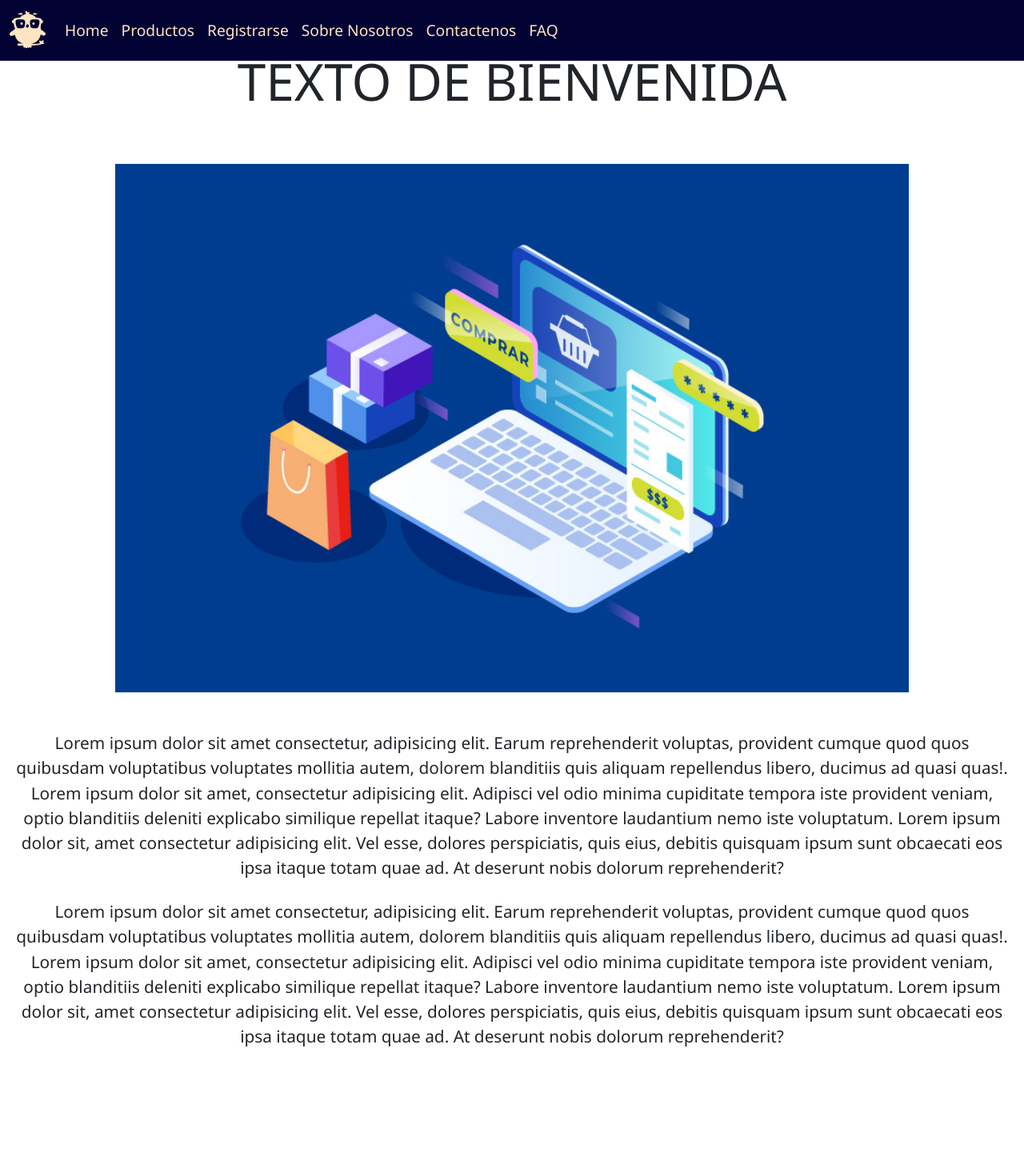
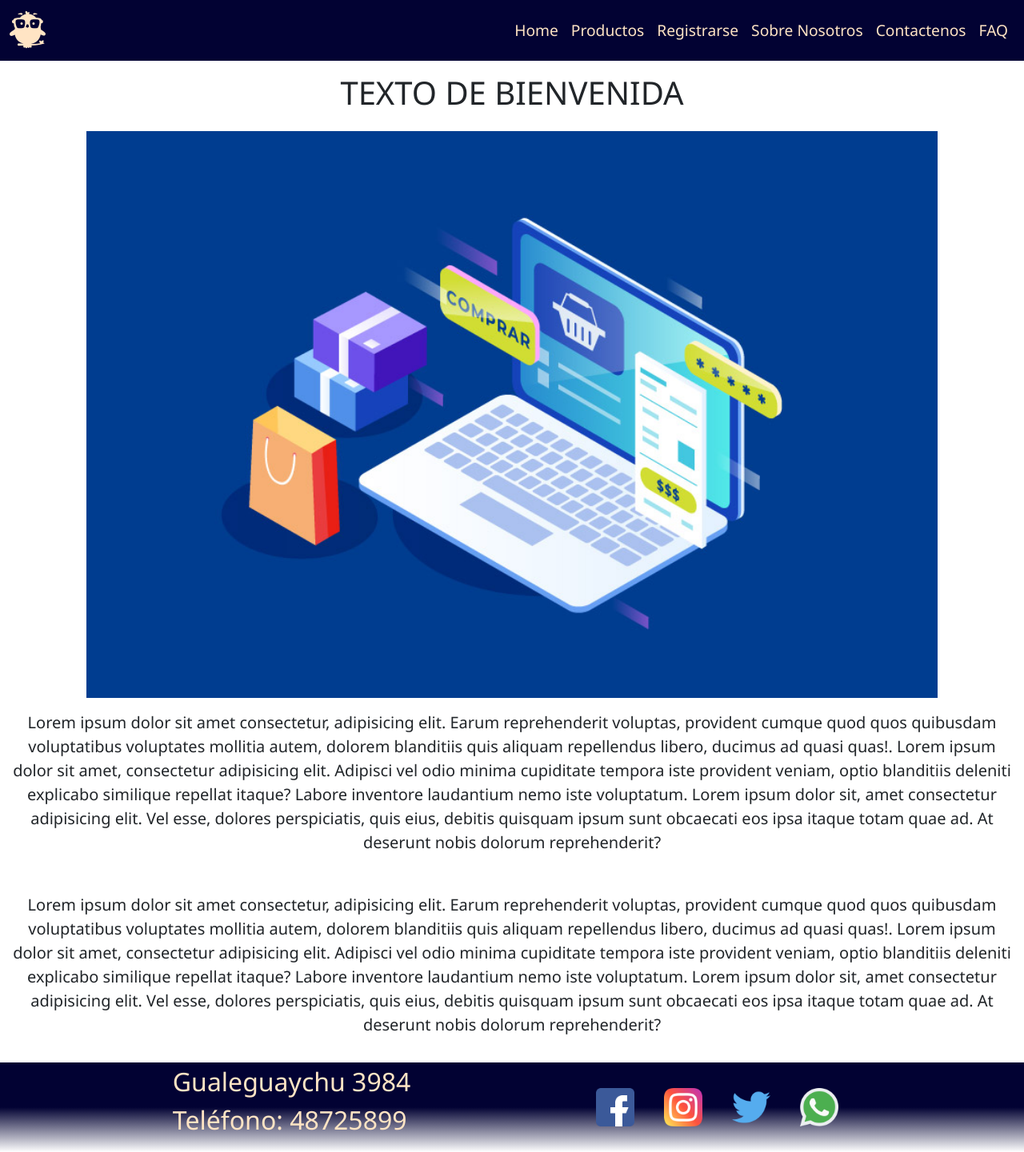
Before and after one commit to FrancoBeber/Proyecto-Coder, a plain HTML site: page index.html in a window 1280 px wide. Shown: the whole page at 80% size. Before the commit the page ends 1328 px from the top, so only its background shows below. Drawn offline with nearby package versions, Linux system fonts and the light colour scheme.

Commit message:
agregue modelado al index

```diff
--- a/css/styles.css
+++ b/css/styles.css
@@ -35,135 +35,23 @@ body {
   color: red;
 }
 
-/*
-.navbar {
-  grid-area: navbar;
-  background-color: rgb(2, 2, 51);
+.logo_foot img {
+  width: 30px;
+  height: 30px;
 }
-.navbar__links {
-  list-style: none;
+.navbar-toggler {
+  background-color: bisque;
+}
+.navbar-collapse {
+  flex-grow: 0;
+}
+/*Estilos Index*/
+.row img {
+  max-width: 85%;
+  max-height: 85%;
 }
 
-.navbar__links a {
-  font-size: 0.8rem;
-  text-decoration: none;
-  color: white;
-  font-family: "Noto Sans", sans-serif;
-}
-.fa-brands {
-  font-size: 2rem;
-  color: white;
-  transition: all 2s;
-}
-
-@keyframes logo_animado {
-  0% {
-    transform: translateX(0px);
-  }
-  25% {
-    transform: translateX(50px);
-  }
-  50% {
-    transform: translateX(0px);
-  }
-  75% {
-    transform: translateX(-50px);
-  }
-  100% {
-    transform: translateX(0px);
-  }
-}
-
-@keyframes titulo_animado {
-  0% {
-  }
-  25% {
-    transform: scale(1.1, 1.1);
-    color: tomato;
-  }
-  50% {
-    transform: scale(1, 1);
-    color: bisque;
-  }
-  75% {
-    transform: scale(1.1, 1.1);
-    color: tomato;
-  }
-  100% {
-    transform: scale(1, 1);
-    color: bisque;
-  }
-}
-
-@media screen and (min-width: 768px) {
-  .navbar {
-    display: flex;
-    flex-direction: row;
-    justify-content: space-evenly;
-    align-items: center;
-    background-image: linear-gradient(
-      to bottom,
-      white,
-      rgb(2, 2, 51) 50%,
-      rgb(2, 2, 51)
-    );
-  }
-
-  .navbar__links li {
-    display: inline-block;
-    margin: 0 2rem;
-    padding: 1rem;
-    transition: all 2s;
-  }
-
-  .navbar__links a {
-    text-decoration: none;
-    color: bisque;
-    font-size: 1rem;
-    font-family: "Noto Sans", sans-serif;
-    transition: all 2s;
-  }
-  .navbar__links a:hover {
-    text-decoration: underline bisque;
-  }
-  .navbar__links li:hover {
-    transform: scale(1.2);
-  }
-
-  .fa-brands {
-    font-size: 3rem;
-    margin: 1rem;
-    color: bisque;
-    animation-name: logo_animado;
-    animation-duration: 3s;
-    animation-delay: 2s;
-    animation-iteration-count: 1;
-  }
-
-  .fa-brands:hover {
-    font-size: 4rem;
-  }
-}
-
-@media screen and (min-width: 1024px) {
-  .navbar__links li {
-    display: inline-block;
-    margin: 0 1rem;
-    padding: 2rem;
-  }
-
-  .navbar__links a {
-    font-size: 1.3rem;
-  }
-
-  .fa-brands {
-    font-size: 3rem;
-  }
-}
-*/
-
-/* Estilos del footer*/
-/*
+/*Estilos del footer*/
 .foot {
   grid-area: footer;
   background-color: rgb(2, 2, 51);
@@ -220,117 +108,9 @@ body {
     height: 3rem;
   }
 }
-*/
+
 /* Estilos del index*/
-.grid-container {
-  text-align: center;
-  display: grid;
-  gap: 1rem;
-  grid-template-areas:
-    "header"
-    "navbar"
-    "main"
-    "footer";
-  grid-template-rows: auto auto 1fr auto;
-  height: 100vh;
-}
 
-.header-index {
-  grid-area: header;
-}
-
-.mainIndex {
-  grid-area: main;
-}
-.mainIndex img {
-  width: 25rem;
-  height: 25rem;
-}
-
-.mainIndex p {
-  font-size: 0.8rem;
-  font-family: "Noto Sans", sans-serif;
-  margin: 0.3rem;
-  padding: 0.3rem;
-}
-
-.mainIndex img {
-  margin: 0.5rem;
-  padding: 0.5rem;
-  width: 80%;
-  height: 100%;
-}
-
-@media screen and (min-width: 768px) {
-  .grid-container {
-    text-align: center;
-    display: grid;
-    gap: 1rem;
-    grid-template-areas:
-      "header header"
-      "navbar navbar"
-      "main main"
-      "footer footer";
-    grid-template-rows: auto auto 1fr auto;
-    grid-template-columns: auto auto;
-    height: 100vh;
-    /* background: linear-gradient(45deg, red, blue); */
-  }
-  .mainIndex {
-    background-color: white;
-    margin: 0;
-    padding: 0;
-    /* background: linear-gradient(45deg, red, blue); */
-  }
-
-  .mainIndex h1 {
-    text-align: center;
-    margin: 1rem;
-    padding: 1rem;
-    font-size: 3rem;
-    font-family: "Noto Sans", sans-serif;
-    animation-name: titulo_animado;
-    animation-duration: 3s;
-    animation-delay: 2s;
-    animation-iteration-count: 1;
-  }
-
-  .mainIndex p {
-    font-size: 1.2rem;
-    margin: 0.5rem;
-    padding: 0.5rem;
-  }
-
-  .mainIndex p {
-    font-size: 1rem;
-    font-family: "Noto Sans", sans-serif;
-    margin: 0.4rem;
-    padding: 0.4rem;
-  }
-
-  .mainIndex div {
-    text-align: center;
-  }
-
-  .mainIndex img {
-    margin: 1rem;
-    padding: 1rem;
-    width: 80%;
-    height: 100%;
-  }
-}
-
-@media screen and (min-width: 1024px) {
-  .mainIndex h1 {
-    font-size: 4rem;
-  }
-
-  .mainIndex p {
-    font-size: 1.3rem;
-    margin: 0.5rem;
-    padding: 0.5rem;
-  }
-}
 /*Estilos de aboutus*/
 .main__about {
   grid-area: main;
--- a/index.html
+++ b/index.html
@@ -33,7 +33,7 @@
   <body class="grid-container">
     <!-- Header para navegacion de paginas --------->
     <header class="header-index">
-      <nav class="navbar navbar-expand-lg fixed-top color_navbar">
+      <nav class="navbar navbar-expand-lg color_navbar">
         <div class="container-fluid">
           <a class="navbar-brand" href="index.html"
             ><i class="fa-brands fa-earlybirds"></i
@@ -88,11 +88,14 @@
     <!-- Inicion seccion principal -->
     <main class="mainIndex">
       <!-- Titulo principal --------->
+      <div class="container-fluid text-center p-3">
         <h1>TEXTO DE BIENVENIDA</h1>
+      </div>
       <!-- Fin titulo principal --------->
 
       <!-- Imagen en pantalla de bienvenida -->
-      <div>
+      <div class="container-fluid text-center">
+        <div class="row">
           <img
             src="assets/images/tienda-ecommerce.jpg"
             alt="mujer sosteniendo tarjeta de ccredito frente a computadora"
@@ -101,37 +104,63 @@
         <!-- Cierro imagen pantalla de bienvenida -->
 
         <!-- Inicio texto -->
-      <p>
+        <div class="row">
+          <p class="text-center fs-5 p-3">
             Lorem ipsum dolor sit amet consectetur, adipisicing elit. Earum
             reprehenderit voluptas, provident cumque quod quos quibusdam
-        voluptatibus voluptates mollitia autem, dolorem blanditiis quis aliquam
-        repellendus libero, ducimus ad quasi quas!. Lorem ipsum dolor sit amet,
-        consectetur adipisicing elit. Adipisci vel odio minima cupiditate
-        tempora iste provident veniam, optio blanditiis deleniti explicabo
-        similique repellat itaque? Labore inventore laudantium nemo iste
-        voluptatum. Lorem ipsum dolor sit, amet consectetur adipisicing elit.
-        Vel esse, dolores perspiciatis, quis eius, debitis quisquam ipsum sunt
-        obcaecati eos ipsa itaque totam quae ad. At deserunt nobis dolorum
-        reprehenderit?
+            voluptatibus voluptates mollitia autem, dolorem blanditiis quis
+            aliquam repellendus libero, ducimus ad quasi quas!. Lorem ipsum
+            dolor sit amet, consectetur adipisicing elit. Adipisci vel odio
+            minima cupiditate tempora iste provident veniam, optio blanditiis
+            deleniti explicabo similique repellat itaque? Labore inventore
+            laudantium nemo iste voluptatum. Lorem ipsum dolor sit, amet
+            consectetur adipisicing elit. Vel esse, dolores perspiciatis, quis
+            eius, debitis quisquam ipsum sunt obcaecati eos ipsa itaque totam
+            quae ad. At deserunt nobis dolorum reprehenderit?
           </p>
-      <p>
+        </div>
+        <div class="row">
+          <p class="text-center fs-5 p-3">
             Lorem ipsum dolor sit amet consectetur, adipisicing elit. Earum
             reprehenderit voluptas, provident cumque quod quos quibusdam
-        voluptatibus voluptates mollitia autem, dolorem blanditiis quis aliquam
-        repellendus libero, ducimus ad quasi quas!. Lorem ipsum dolor sit amet,
-        consectetur adipisicing elit. Adipisci vel odio minima cupiditate
-        tempora iste provident veniam, optio blanditiis deleniti explicabo
-        similique repellat itaque? Labore inventore laudantium nemo iste
-        voluptatum. Lorem ipsum dolor sit, amet consectetur adipisicing elit.
-        Vel esse, dolores perspiciatis, quis eius, debitis quisquam ipsum sunt
-        obcaecati eos ipsa itaque totam quae ad. At deserunt nobis dolorum
-        reprehenderit?
+            voluptatibus voluptates mollitia autem, dolorem blanditiis quis
+            aliquam repellendus libero, ducimus ad quasi quas!. Lorem ipsum
+            dolor sit amet, consectetur adipisicing elit. Adipisci vel odio
+            minima cupiditate tempora iste provident veniam, optio blanditiis
+            deleniti explicabo similique repellat itaque? Labore inventore
+            laudantium nemo iste voluptatum. Lorem ipsum dolor sit, amet
+            consectetur adipisicing elit. Vel esse, dolores perspiciatis, quis
+            eius, debitis quisquam ipsum sunt obcaecati eos ipsa itaque totam
+            quae ad. At deserunt nobis dolorum reprehenderit?
           </p>
+        </div>
+      </div>
       <!-- fin texto -->
     </main>
     <!-- Fin seccion principal -->
     <!-- Inicio footer -->
-
+    <footer class="foot">
+      <p>
+        Gualeguaychu 3984 <br />
+        Teléfono: 48725899
+      </p>
+      <div>
+        <a href="https://es-la.facebook.com/" target="_blank"
+          ><img src="./assets/icons/facebook2.png" alt="logo facebook"
+        /></a>
+        <a href="https://www.instagram.com/" target="_blank"
+          ><img src="./assets/icons/instagram.png" alt="logo instagram"
+        /></a>
+        <a href="https://twitter.com/?lang=es" target="_blank"
+          ><img src="./assets/icons/twitter.png" alt="logo twitter"
+        /></a>
+        <a
+          href="https://api.whatsapp.com/send?phone=5493434540065"
+          target="_blank"
+          ><img src="./assets/icons/whatsapp.png" alt="logo whatsapp"
+        /></a>
+      </div>
+    </footer>
     <!-- Fin footer -->
     <!-- JavaScript Bundle with Popper -->
     <script
```
Lines whose indentation alone changed are shown as unchanged.
